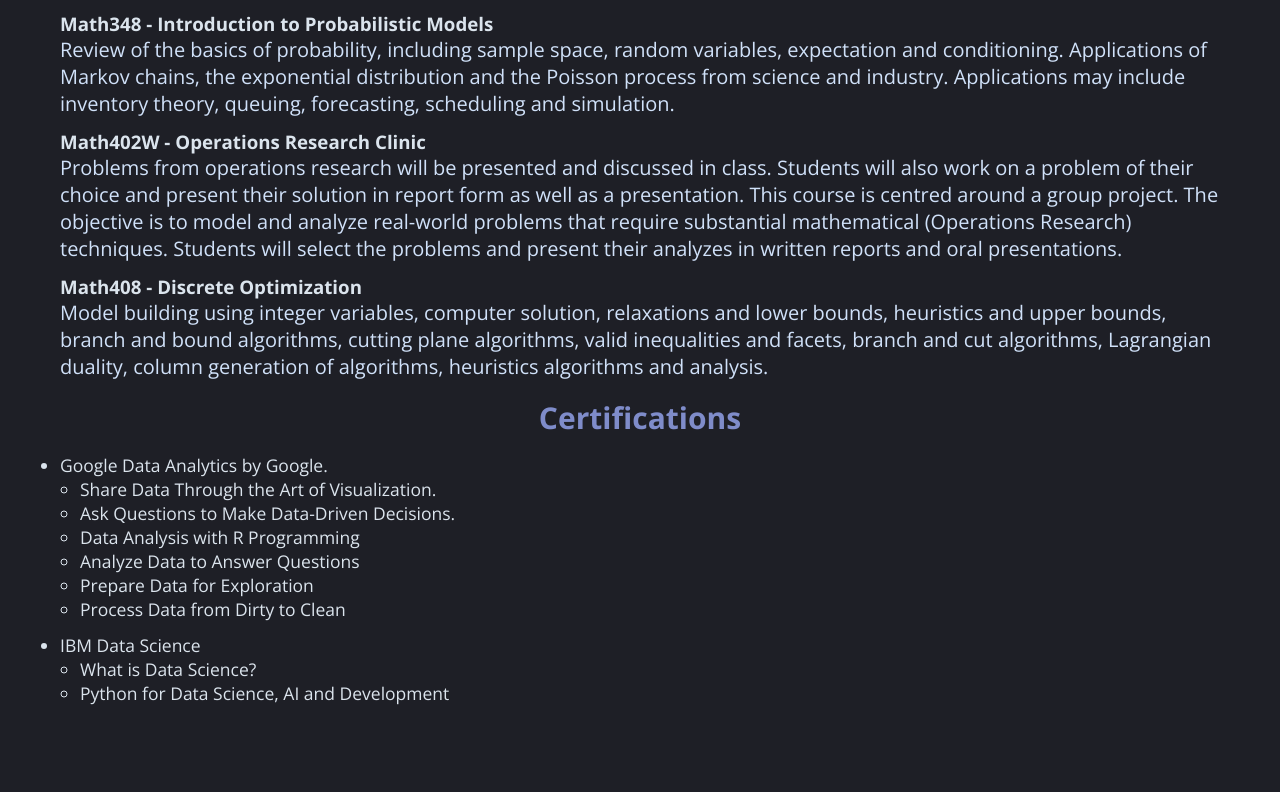
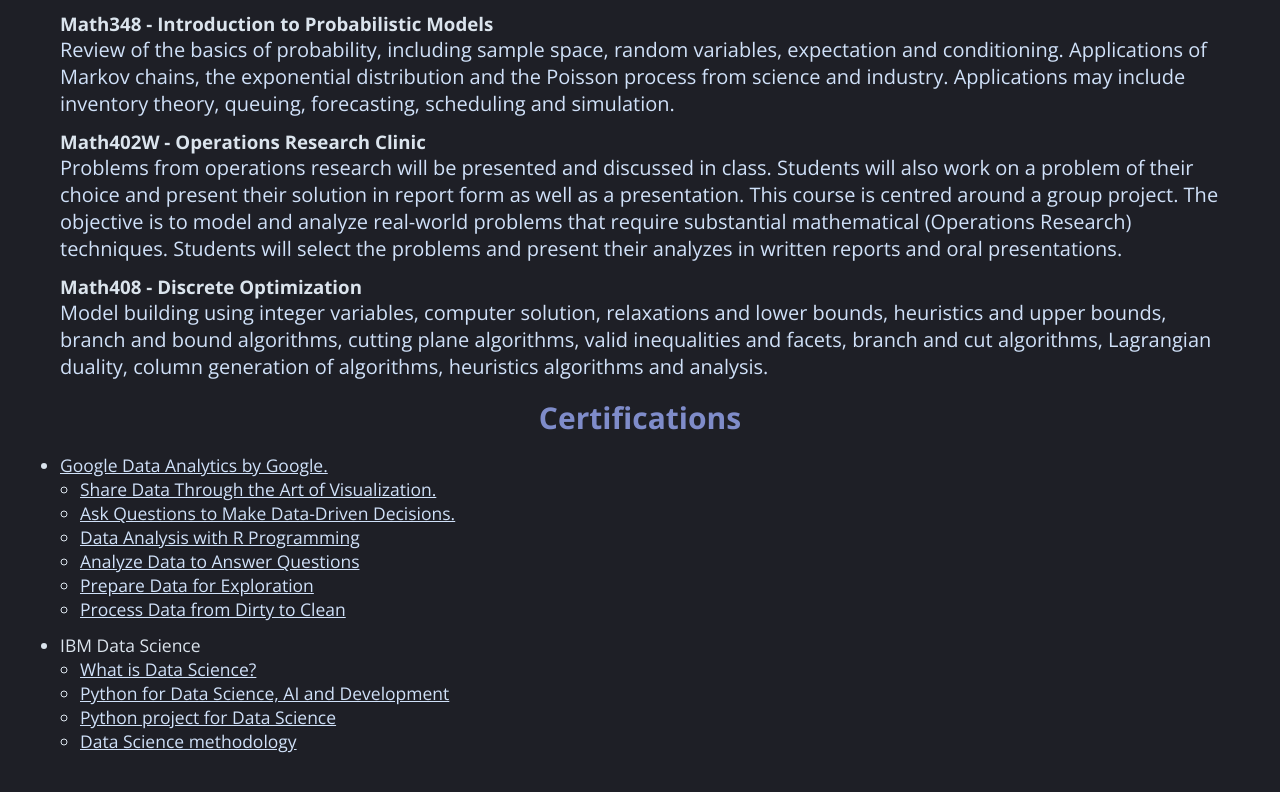
Before and after one commit to Ashutosh-Dubal/my-projects, a React (Create React App) app: page /my-projects/course-work in a window 1280 px wide. Shown: the part 1819-2611 px from the top of the page. Built offline with nearby package versions, Linux system fonts and the light colour scheme.

Commit message:
updated certifications and some spelling errors

```diff
--- a/src/routes/course-work.js
+++ b/src/routes/course-work.js
@@ -97,21 +97,23 @@ const CourseWork = () => {
         <div className="certification">
           <h1>Certifications</h1>
           <ul>
-            <li>Google Data Analytics by Google.
+            <li><a href="https://www.coursera.org/account/accomplishments/specialization/certificate/VD2WSVT3FPCA" style={{ color: '#d0e1f9', textDecoration: 'underline' }}>Google Data Analytics by Google.</a>
               <ul>
-                <li>Share Data Through the Art of Visualization.</li>
-                <li>Ask Questions to Make Data-Driven Decisions.</li>
-                <li>Data Analysis with R Programming</li>
-                <li>Analyze Data to Answer Questions</li>
-                <li>Prepare Data for Exploration</li>
-                <li>Process Data from Dirty to Clean</li>
+                <li><a href="https://www.coursera.org/account/accomplishments/certificate/HJJGSYM54DL8" target="_blank" rel="noopener noreferrer" style={{ color: '#d0e1f9', textDecoration: 'underline' }}>Share Data Through the Art of Visualization.</a></li>
+                <li><a href="https://www.coursera.org/account/accomplishments/certificate/TXY3ETE5FHGH" target="_blank" rel="noopener noreferrer" style={{ color: '#d0e1f9', textDecoration: 'underline' }}>Ask Questions to Make Data-Driven Decisions.</a></li>
+                <li><a href="https://www.coursera.org/account/accomplishments/certificate/L6KXTGE3LVA8" target="_blank" rel="noopener noreferrer" style={{ color: '#d0e1f9', textDecoration: 'underline' }}>Data Analysis with R Programming</a></li>
+                <li><a href="https://www.coursera.org/account/accomplishments/certificate/NHP496JT3GZB" target="_blank" rel="noopener noreferrer" style={{ color: '#d0e1f9', textDecoration: 'underline' }}>Analyze Data to Answer Questions</a></li>
+                <li><a href="https://www.coursera.org/account/accomplishments/certificate/P9RGJX33BFUY" target="_blank" rel="noopener noreferrer" style={{ color: '#d0e1f9', textDecoration: 'underline' }}>Prepare Data for Exploration</a></li>
+                <li><a href="https://www.coursera.org/account/accomplishments/certificate/UBUQPBNNBJUU" target="_blank" rel="noopener noreferrer" style={{ color: '#d0e1f9', textDecoration: 'underline' }}>Process Data from Dirty to Clean</a></li>
               </ul>
             </li>
 
             <li>IBM Data Science</li>
               <ul>
-                <li>What is Data Science?</li>
-                <li>Python for Data Science, AI and Development</li>
+                <li><a href="https://www.coursera.org/account/accomplishments/certificate/U9QS79HD4NJS" target="_blank" rel="noopener noreferrer" style={{ color: '#d0e1f9', textDecoration: 'underline' }}>What is Data Science?</a></li>
+                <li><a href="https://www.coursera.org/account/accomplishments/certificate/J8RUXXNVGHPD" target="_blank" rel="noopener noreferrer" style={{ color: '#d0e1f9', textDecoration: 'underline' }}>Python for Data Science, AI and Development</a></li>
+                <li><a href="https://www.coursera.org/account/accomplishments/certificate/EMC64MPE9JC7" target="_blank" rel="noopener noreferrer" style={{ color: '#d0e1f9', textDecoration: 'underline' }}>Python project for Data Science</a></li>
+                <li><a href="https://www.coursera.org/account/accomplishments/certificate/AWL45WH7B9ER" target="_blank" rel="noopener noreferrer" style={{ color: '#d0e1f9', textDecoration: 'underline' }}>Data Science methodology</a></li>
               </ul>
            </ul>
         </div>
--- a/src/routes/web-dev.js
+++ b/src/routes/web-dev.js
@@ -3,12 +3,13 @@ import React from "react";
 const WebDev = () => {
     return (
       <div className="container">
-        <h1>This website</h1>
+        <ol>
+          <li>This website was made using Express.js nad React framworks.</li>
+          <li>I made an indernal software tool for Infosys managers where they can add new hires, their resumes and a short discription of their abilities.
+              I built the frontend using Express.js and React framworks, as well as some if the backend using Java and springboot framwork.
+          </li>
+        </ol>
 
-        <p> This entire website is made using express.js and React. the roject started with a frontend and a backend, but overtime
-          I realized I didn't really need the backend. If you have any suggestion on what I could do with the backend follow the link below
-          and send me an email and I'll try to respond ASAP.
-        </p>
 
         <a href="http://localhost:3000/contact-me" rel="noreferrer" style={{ color: 'white' }}>Link to contact me</a>
       </div>
```
